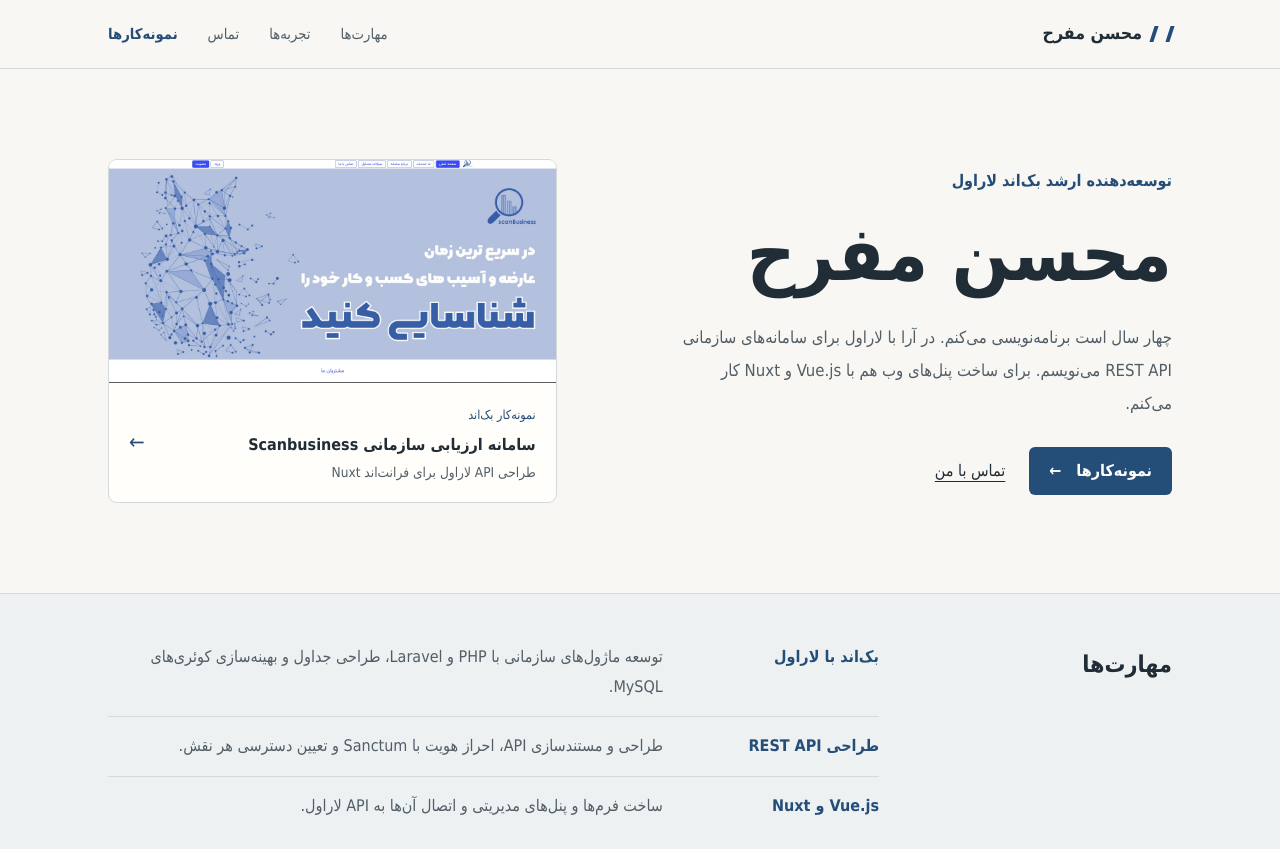
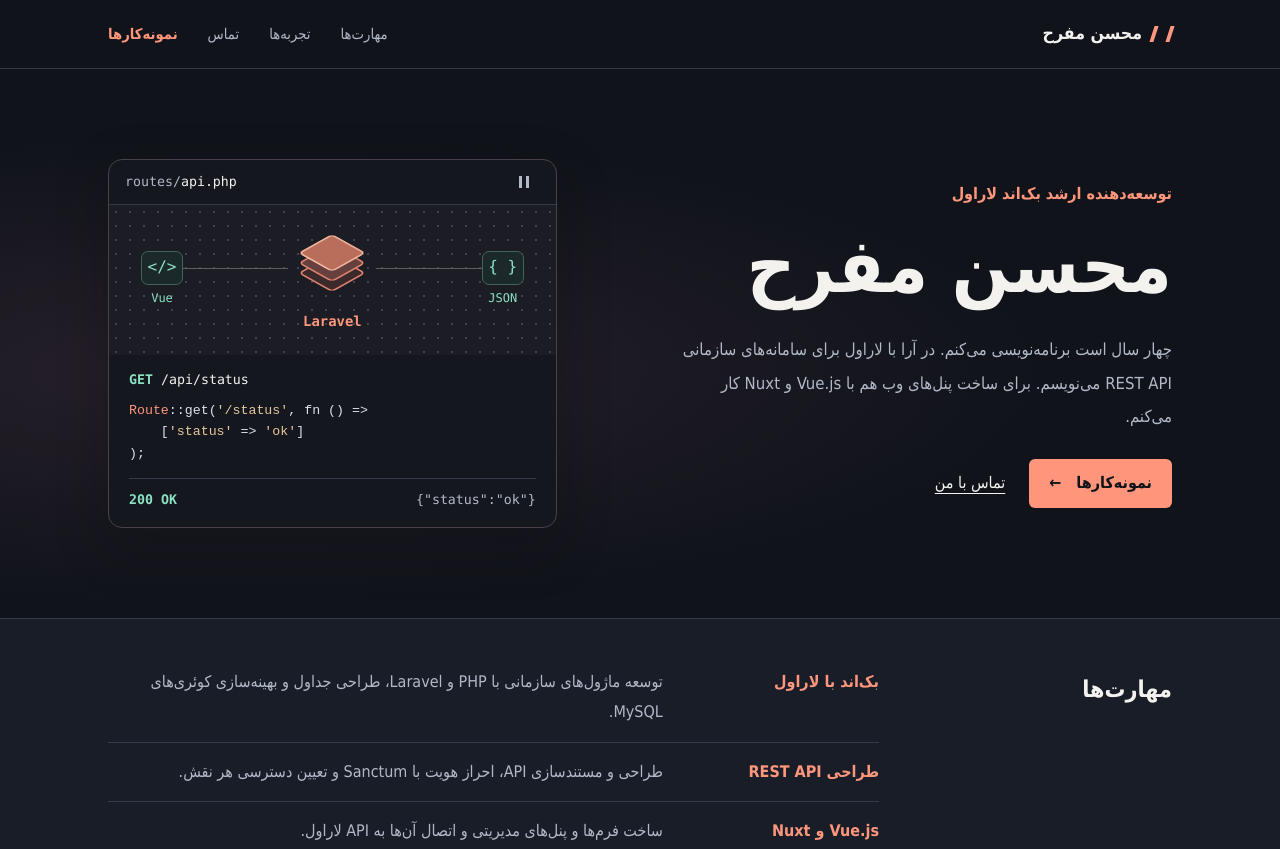
Before and after one commit to moh3en1383/portfolio, a plain HTML site: page index.html in a window 1280 px wide. Shown: the top 849 px of the page. Drawn offline with Linux system fonts and the light colour scheme; a small style sheet from the web is missing.

Commit message:
Add a dark portfolio theme and animated Laravel API hero

```diff
--- a/index.html
+++ b/index.html
@@ -65,17 +65,29 @@
           <a href="#contact" class="text-link">تماس با من</a>
         </div>
       </div>
-      <a class="featured-project" href="project-scanbusiness.html">
-        <img src="image/scan.png" alt="" width="2540" height="1272">
-        <div class="feature-caption">
-          <div>
-            <span class="feature-role">نمونه‌کار بک‌اند</span>
-            <h2>سامانه ارزیابی سازمانی <bdi>Scanbusiness</bdi></h2>
-            <p>طراحی API لاراول برای فرانت‌اند <bdi>Nuxt</bdi></p>
-          </div>
-          <span class="feature-arrow" aria-hidden="true">←</span>
+      <figure class="api-demo" aria-label="نمایش مسیر یک درخواست از Vue به لاراول و دریافت پاسخ JSON">
+        <div class="editor-bar" dir="ltr">
+          <span>routes/<strong>api.php</strong></span>
+          <label class="motion-control" title="توقف یا ادامهٔ انیمیشن">
+            <input type="checkbox" aria-label="توقف انیمیشن">
+            <span aria-hidden="true"></span>
+          </label>
         </div>
-      </a>
+        <div class="api-map" dir="ltr" aria-hidden="true">
+          <div class="api-node"><span>&lt;/&gt;</span>Vue</div>
+          <i class="wire request"></i>
+          <div class="api-core"><i></i><i></i><i></i><b>Laravel</b></div>
+          <i class="wire response"></i>
+          <div class="api-node"><span>{ }</span>JSON</div>
+        </div>
+        <div class="route-sample" dir="ltr">
+          <p class="request-line"><b>GET</b> /api/status</p>
+          <pre><code><em>Route</em>::get(<span>'/status'</span>, fn () =&gt;
+    [<span>'status'</span> =&gt; <span>'ok'</span>]
+);</code></pre>
+          <div class="response-line"><b>200 OK</b><code>{"status":"ok"}</code></div>
+        </div>
+      </figure>
     </div>
   </section>
 
@@ -120,7 +132,7 @@
             <h3>توسعه‌دهنده فول‌استک — پروژه‌های سازمانی و مستقل</h3>
             <span class="date">۱۴۰۱ — اکنون</span>
             <p>
-              روی سامانه منابع انسانی کاران و فروشگاه‌های لودی‌پی و تکنومید کار کرده‌ام. در Scanbusiness مسئول بک‌اند لاراول و APIهایی بودم که پنل ارزیابی سازمانی از آن‌ها استفاده می‌کند.
+              روی سامانه منابع انسانی کاران و فروشگاه‌های لودی‌پی و تکنومید کار کرده‌ام. در <a class="text-link" href="project-scanbusiness.html">Scanbusiness</a> مسئول بک‌اند لاراول و APIهایی بودم که پنل ارزیابی سازمانی از آن‌ها استفاده می‌کند.
             </p>
           </div>
         </div>
--- a/style/index.css
+++ b/style/index.css
@@ -1,11 +1,13 @@
 :root {
-  --bg: #f8f7f3;
-  --card: #fffefb;
-  --text: #202c36;
-  --muted: #515e67;
-  --accent: #244d78;
-  --tint: #e8eef3;
-  --border: #d4d9d9;
+  color-scheme: dark;
+  --bg: #10131a;
+  --card: #181d28;
+  --text: #f4f2ee;
+  --muted: #b1b8c7;
+  --accent: #ff967c;
+  --mint: #8ce1c2;
+  --tint: #382824;
+  --border: #343a48;
   --radius: 9px;
 }
 
@@ -33,7 +35,10 @@ a:focus-visible, button:focus-visible {
 .nav a:hover, .text-link:hover { color: var(--accent); text-decoration: underline; }
 .nav .btn-nav { color: var(--accent); font-weight: 700; }
 
-.hero { padding-block: clamp(46px, 7vw, 90px); }
+.hero {
+  padding-block: clamp(46px, 7vw, 90px);
+  background: radial-gradient(ellipse at 18% 55%, #27202a 0, transparent 56%), var(--bg);
+}
 .hero-inner { display: grid; grid-template-columns: 1.2fr 1fr; gap: clamp(28px, 6vw, 80px); align-items: center; }
 .role { font-size: 1rem; font-weight: 650; color: var(--accent); }
 .hero h1 { font-size: clamp(2.8rem, 6vw, 4.7rem); line-height: 1.45; margin-block: 3px 12px; }
@@ -41,21 +46,77 @@ a:focus-visible, button:focus-visible {
 .hero .lead { max-width: 52ch; font-size: 1.04rem; }
 .hero-actions { display: flex; gap: 24px; align-items: center; margin-top: 26px; }
 .btn { display: inline-flex; justify-content: center; align-items: center; gap: 15px; border-radius: 6px; padding: 9px 20px; text-decoration: none; font-weight: 650; }
-.btn.primary { color: white; background: var(--accent); }
-.btn.primary:hover { background: #193a5a; }
+.btn.primary { color: var(--bg); background: var(--accent); }
+.btn.primary:hover { background: #ffb39e; }
 .text-link { color: var(--text); text-underline-offset: 5px; }
-.featured-project { display: block; overflow: hidden; background: var(--card); border: 1px solid var(--border); border-radius: var(--radius); color: inherit; text-decoration: none; }
-.featured-project:hover { border-color: var(--accent); }
-.featured-project img { display: block; width: 100%; height: auto; }
-.feature-caption { display: flex; align-items: center; justify-content: space-between; gap: 12px; padding: 16px 20px; }
-.feature-role { color: var(--accent); font-size: .78rem; }
-.feature-caption h2 { font-size: 1rem; }
-.feature-caption p { font-size: .85rem; color: var(--muted); }
-.feature-arrow { font-size: 1.3rem; color: var(--accent); }
+.api-demo {
+  --cycle: 5s;
+  min-width: 0;
+  overflow: hidden;
+  border: 1px solid #49414a;
+  border-radius: 14px;
+  background: #15171f;
+  box-shadow: 0 18px 52px #090a104a;
+  font: .83rem/1.65 Consolas, "Courier New", monospace;
+}
+.editor-bar, .response-line { display: flex; align-items: center; justify-content: space-between; }
+.editor-bar { padding: 6px 16px; color: var(--muted); border-bottom: 1px solid var(--border); }
+.editor-bar strong { color: var(--text); font-weight: 500; }
+.motion-control { position: relative; display: grid; place-items: center; width: 32px; height: 32px; cursor: pointer; }
+.motion-control input { position: absolute; inset: 0; width: 100%; height: 100%; opacity: 0; cursor: pointer; }
+.motion-control:focus-within { outline: 2px solid var(--accent); border-radius: 4px; }
+.motion-control span { width: 10px; height: 12px; border-inline: 3px solid var(--muted); }
+.motion-control input:checked + span { width: 0; height: 0; border: 6px solid transparent; border-right: none; border-left: 9px solid var(--accent); }
+.api-map {
+  display: grid;
+  grid-template-columns: auto 1fr 88px 1fr auto;
+  align-items: center;
+  padding: 22px clamp(12px, 2.5vw, 36px);
+  background-color: #1c1c25;
+  background-image: radial-gradient(#44404c 1px, transparent 1px);
+  background-size: 14px 14px;
+}
+.api-node { display: grid; justify-items: center; gap: 4px; color: var(--mint); font-size: .75rem; }
+.api-node span { display: grid; place-items: center; width: 42px; height: 34px; border: 1px solid #42645b; border-radius: 7px; background: #1b292b; font-size: 1rem; }
+.api-core { position: relative; height: 106px; display: grid; align-items: end; justify-items: center; color: var(--accent); }
+.api-core i {
+  position: absolute; top: 22px; left: calc(50% - 24px); width: 48px; height: 48px;
+  transform: scaleY(.56) rotate(45deg); border: 2px solid #dd836e; border-radius: 6px; background: #3b292c;
+}
+.api-core i:nth-child(2) { top: 12px; background: #65403e; }
+.api-core i:nth-child(3) { top: 2px; background: #b86e5b; border-color: #ffc1a9; animation: process-request var(--cycle) infinite; }
+.api-core b { font-size: .87rem; }
+.wire { position: relative; height: 1px; background: #59615f; margin-top: -22px; }
+.wire::after {
+  content: ""; position: absolute; top: -2px; left: 0; width: 5px; height: 5px;
+  opacity: 0;
+  border-radius: 50%; background: var(--mint); box-shadow: 0 0 8px var(--mint);
+  animation: transmit var(--cycle) linear infinite;
+}
+.wire.response::after { animation-delay: calc(var(--cycle) * .5); }
+.route-sample { padding: 14px 20px 16px; }
+.request-line b, .response-line b { color: var(--mint); }
+.route-sample pre { margin-block: 9px 13px; color: #dde1ea; white-space: pre-wrap; }
+.route-sample code { font: inherit; }
+.route-sample em { color: var(--accent); font-style: normal; }
+.route-sample pre span { color: #e7c79c; }
+.response-line { border-top: 1px solid var(--border); padding-top: 10px; color: var(--muted); }
+@keyframes transmit {
+  0%, 42%, 100% { opacity: 0; }
+  5%, 36% { opacity: 1; }
+  0% { left: 0; }
+  42%, 100% { left: calc(100% - 5px); }
+}
+@keyframes process-request {
+  0%, 32%, 65%, 100% { transform: scaleY(.56) rotate(45deg); }
+  47% { transform: translateY(-5px) scaleY(.56) rotate(45deg); background: #e69578; box-shadow: 0 0 15px #e6957844; }
+}
+.api-demo:has(input:checked) .api-core i,
+.api-demo:has(input:checked) .wire::after { animation-play-state: paused; }
 
 .section { padding-block: 48px; }
 main .section { border-top: 1px solid var(--border); }
-#skills { background: #eef1f2; }
+#skills { background: var(--card); }
 .resume-section { display: grid; grid-template-columns: 1fr 3fr; gap: 36px; align-items: start; }
 .section-title { font-size: 1.45rem; }
 .skill-rows > div { display: grid; grid-template-columns: minmax(130px, 1fr) 2.8fr; gap: 18px; padding-block: 14px; }
@@ -109,7 +170,7 @@ main .section { border-top: 1px solid var(--border); }
 }
 .filter-btn:hover { color: var(--text); border-color: var(--accent); }
 .filter-btn.active {
-  background: var(--accent); color: #fff; border-color: var(--accent);
+  background: var(--accent); color: var(--bg); border-color: var(--accent);
 }
 
 /* ===== Projects Grid ===== */
@@ -220,4 +281,6 @@ main .section { border-top: 1px solid var(--border); }
 @media (prefers-reduced-motion: reduce) {
   html { scroll-behavior: auto; }
   *, *::before, *::after { transition: none !important; }
+  .api-core i:nth-child(3), .wire::after { animation: none; }
+  .wire::after, .motion-control { visibility: hidden; }
 }
```
